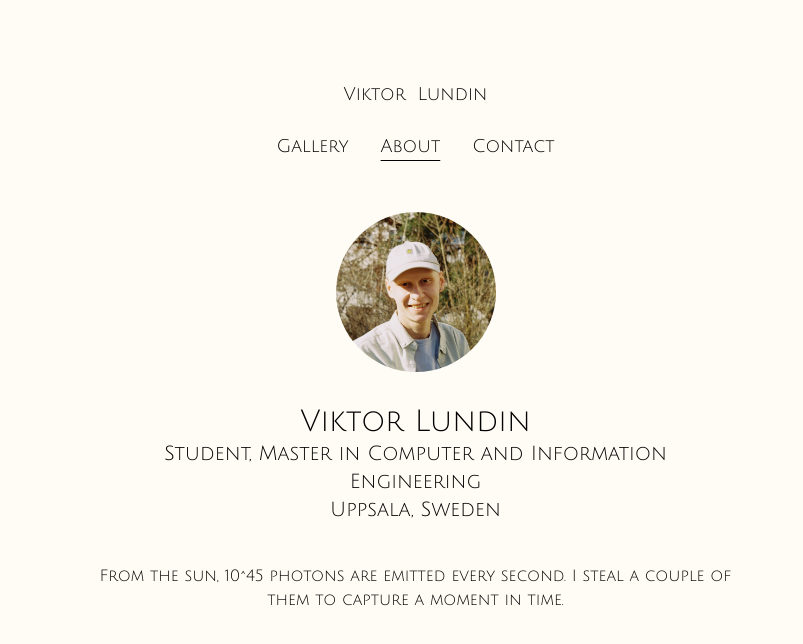
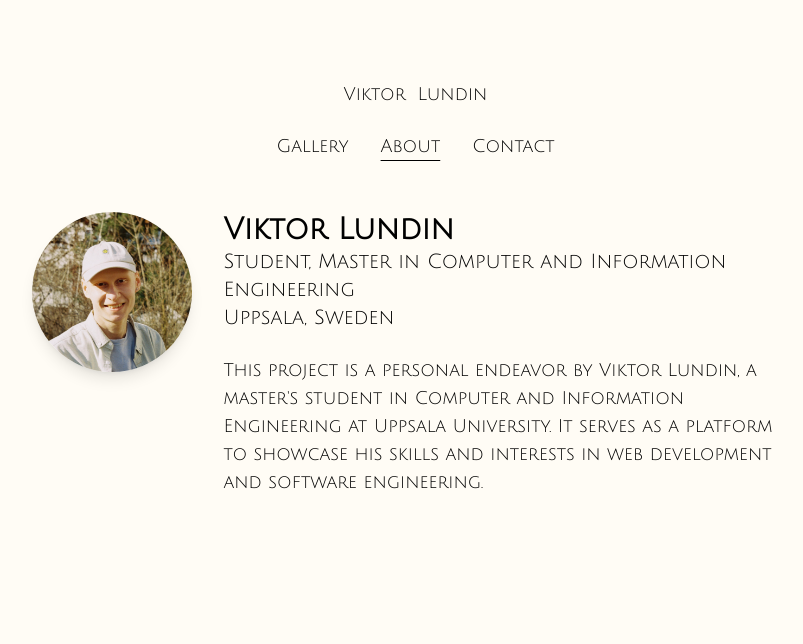
Before and after one commit to vilu9169/PhotoPort-V2.0, a Next.js app in the folder frontend/: page / in a window 1280 px wide. Both pictures are taken after a click on the button "About". Shown: the top 644 px of the page, without its empty margins (217-1020 px from the left). Built offline with nearby package versions, Linux system fonts and the light colour scheme; no server answers.

Commit message:
Frontend alignment and backend cleanup

```diff
--- a/frontend/src/app/about.js
+++ b/frontend/src/app/about.js
@@ -1,21 +1,34 @@
-
 const About = () => {
     return (
-        <div>
-            <div className=" text-center sm:text-center md:text-left lg:text-left grid space-y-8 grid-cols-1 mt-8  justify-items-center pb-8">
+      <div className="flex justify-center items-center w-full">
+        <div className="flex flex-col md:flex-row items-center md:items-start md:space-x-8 mt-8 pb-8 max-w-3xl">
+          {/* Profile picture */}
+          <img
+            src="/ViktorLundin.jpg"
+            alt="Viktor Lundin"
+            className="rounded-full w-40 h-40 object-cover shadow-lg"
+          />
 
-                <img src="/ViktorLundin.jpg" alt="Viktor Lundin" className=" relative rounded-full w-40 h-40 align-middle" />
-                <div className=" relative align-middle w-1/2">
-                    <h1 className=" text-center text-2xl sm:text-2xl md:text-3xl lg:text-3xl">Viktor Lundin</h1>
-                    <p className=" text-center text-lg sm:text-lg md:text-xl lg:text-xl">Student, Master in Computer and Information Engineering</p>
-                    <p className=" text-center text-lg sm:text-lg md:text-xl lg:text-xl">Uppsala, Sweden</p>
-                    <p className=" text-center mt-10">
-                        From the sun, 10^45 photons are emitted every second. I steal a couple of them to capture a moment in time.
-                    </p>
-                </div>
-            </div>
+          {/* Info section */}
+          <div className="mt-6 md:mt-0 text-center md:text-left">
+            <h1 className="text-2xl sm:text-2xl md:text-3xl font-bold">
+              Viktor Lundin
+            </h1>
+            <p className="text-lg sm:text-lg md:text-xl">
+              Student, Master in Computer and Information Engineering
+            </p>
+            <p className="text-lg sm:text-lg md:text-xl">Uppsala, Sweden</p>
+
+            <p className="mt-6 text-base sm:text-lg leading-relaxed">
+              This project is a personal endeavor by Viktor Lundin, a master's
+              student in Computer and Information Engineering at Uppsala
+              University. It serves as a platform to showcase his skills and
+              interests in web development and software engineering.
+            </p>
+          </div>
         </div>
+      </div>
     );
-};
+  };
 
-export default About;
+  export default About;
--- a/frontend/src/app/contact.js
+++ b/frontend/src/app/contact.js
@@ -37,7 +37,7 @@ const Contact = () => {
                         </svg>
                     </span>
                     <span className="text-base align-baseline">
-                        <a href="https://github.com/Viklund96" target="_blank">Viklund96</a>
+                        <a href="https://github.com/vilu9169" target="_blank">Viklund96</a>
                     </span>
                 </div>
                     <div className="flex items-end space-x-2">
```
Also changed, not shown: 2 other files (tests, documents, lock files or other folders).
